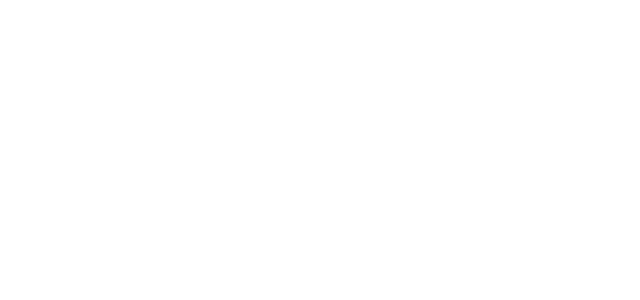
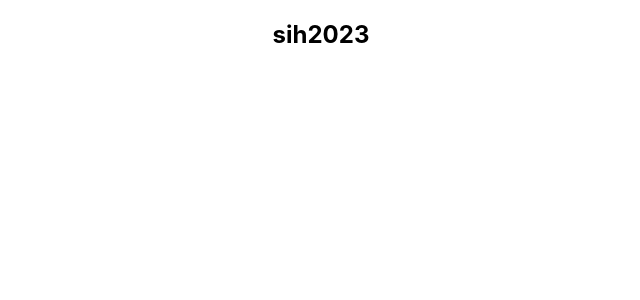
Before and after one commit to varshith24/Smart-India-Hackathon-24, a React (Create React App) app in the folder frontend/: page / in a window 1280 px wide. Shown: the top 300 px of the page, without its empty margins (319-959 px from the left). Built offline with nearby package versions, Linux system fonts and the light colour scheme.

Commit message:
firstcommit

```diff
--- a/frontend/src/App.js
+++ b/frontend/src/App.js
@@ -4,7 +4,9 @@ import './App.css';
 function App() {
   return (
     <div className="App">
+      <h2>sih2023
 
+      </h2>
     </div>
   );
 }
```
